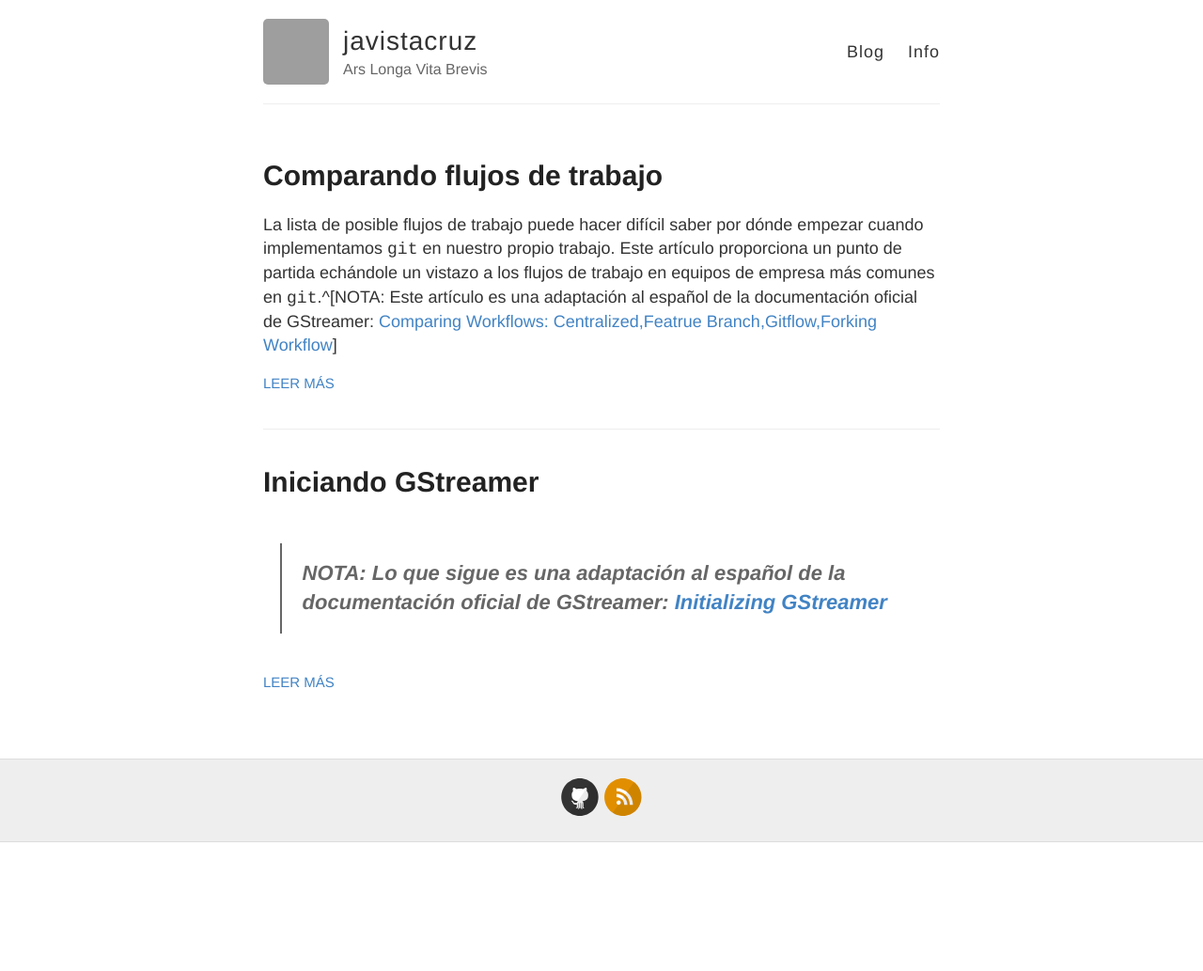
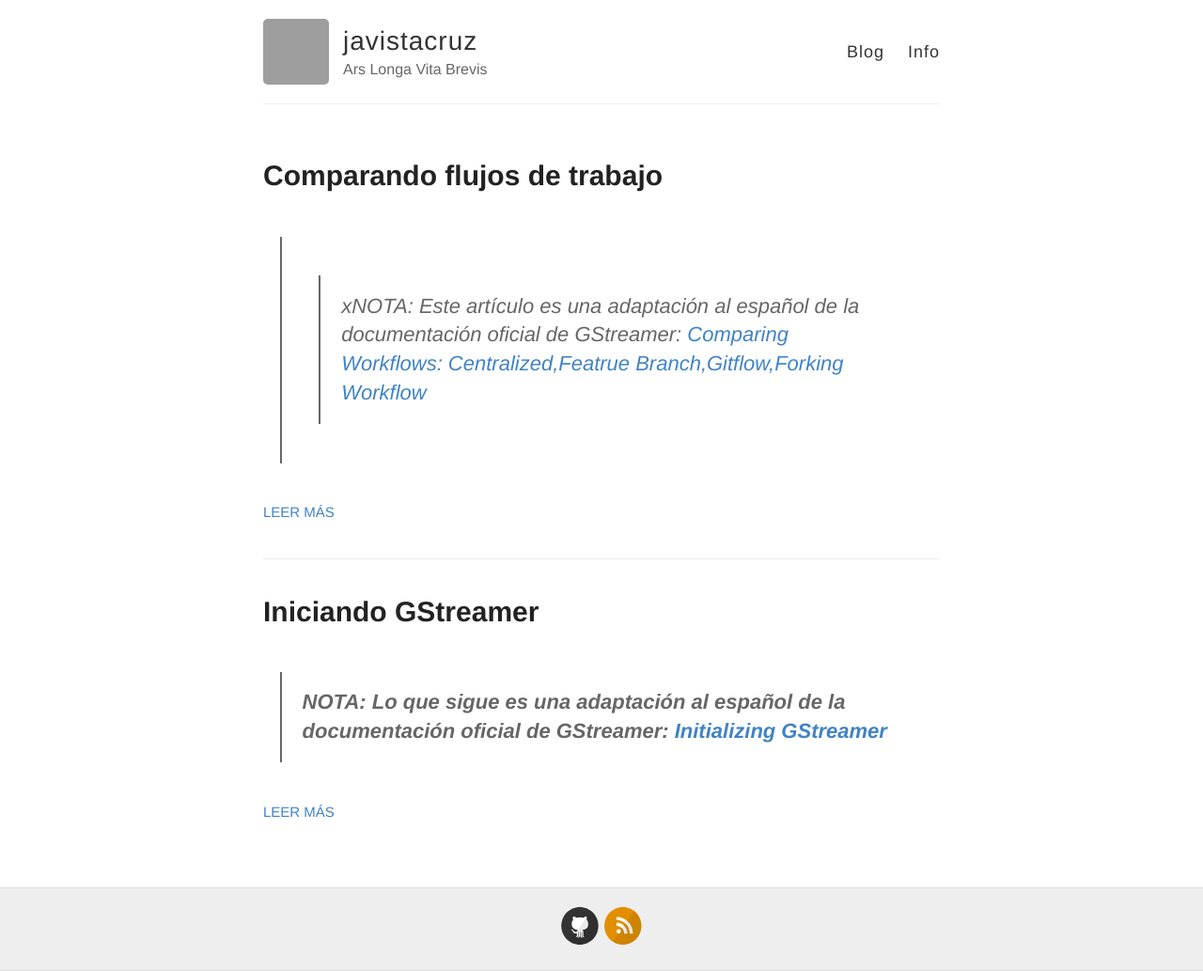
Before and after one commit to javistacruz/javistacruz.github.io, a Jekyll site: the page built from index.html, in a window 1280 px wide. Shown: the whole page at 94% size. Built offline with Jekyll 4.4.1, drawn with Linux system fonts in a browser that asks for light colours; before the commit the page ends 900 px from its top, so only the background shows below that; grey boxes are pictures that could not be loaded.

Commit message:
remodelado principio

```diff
--- a/_posts/2017-05-17-comparando-flujos-de-trabajo.md
+++ b/_posts/2017-05-17-comparando-flujos-de-trabajo.md
@@ -3,8 +3,9 @@ layout: post
 title: Comparando flujos de trabajo
 ---
 
+>> xNOTA: Este artículo es una adaptación al español de la documentación oficial de GStreamer: [Comparing Workflows: Centralized,Featrue Branch,Gitflow,Forking Workflow](https://www.atlassian.com/git/tutorials/comparing-workflows)
 
-La lista de posible flujos de trabajo puede hacer difícil saber por dónde empezar cuando implementamos `git` en nuestro propio trabajo. Este artículo proporciona un punto de partida echándole un vistazo a los flujos de trabajo en equipos de empresa más comunes en `git`.^[NOTA: Este artículo es una adaptación al español de la documentación oficial de GStreamer: [Comparing Workflows: Centralized,Featrue Branch,Gitflow,Forking Workflow](https://www.atlassian.com/git/tutorials/comparing-workflows)]
+La lista de posible flujos de trabajo puede hacer difícil saber por dónde empezar cuando implementamos `git` en nuestro propio trabajo. Este artículo proporciona un punto de partida echándole un vistazo a los flujos de trabajo en equipos de empresa más comunes en `git`.
 
 A medida que leamos debemos recordar que estos flujos de trabajo están diseñados para ser más una guía que unas reglas concretas. Simplemente se quieren mostrar las cosas que es posible hacer, así que se pueden mezclar y encajar aspectos de distintos flujos de trabajo para atender a las necesidades particulares de cada cuál.
 
```
